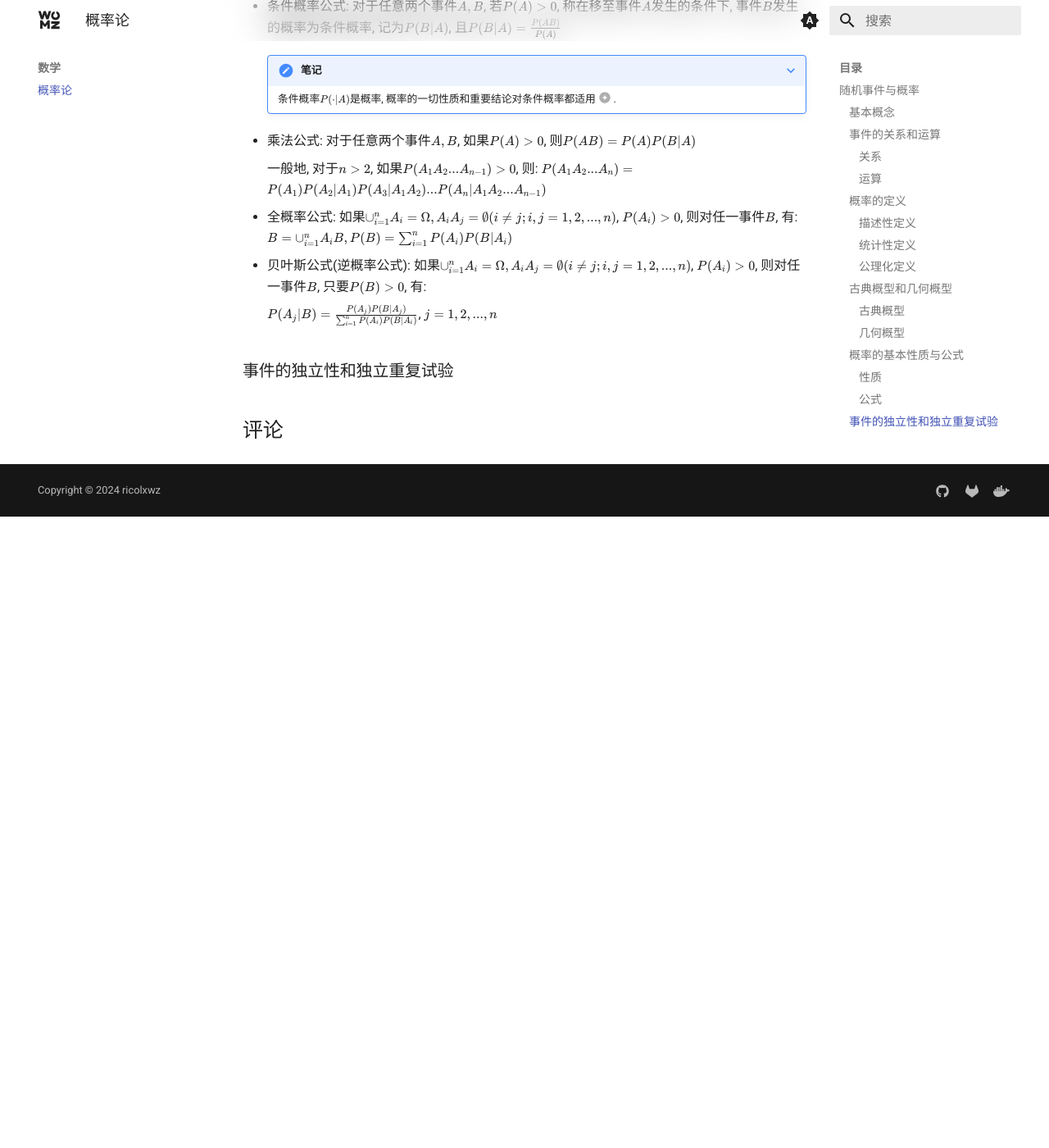
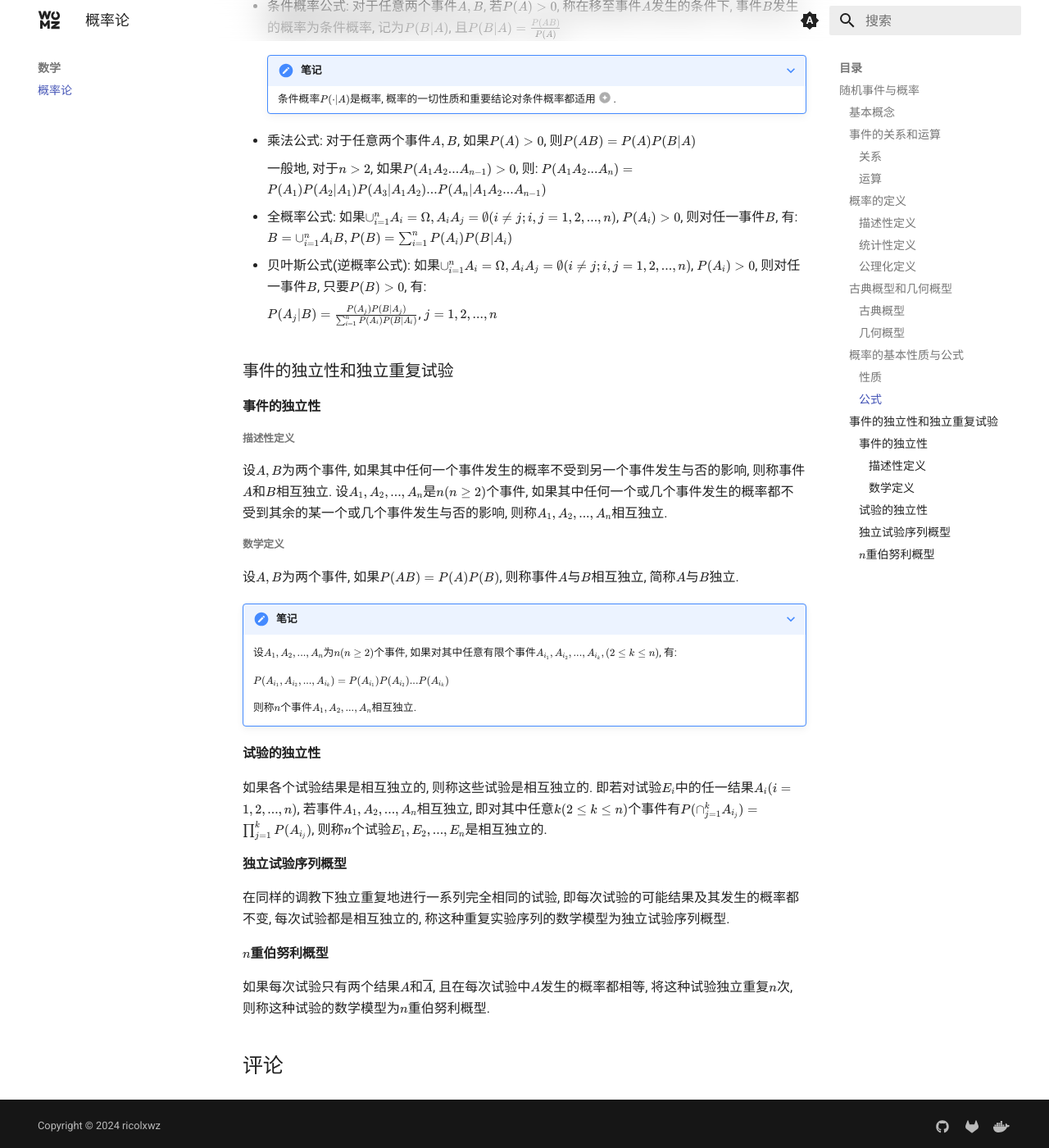
Before and after one commit to sigmax01/ml, an MkDocs documentation site: the page built from docs/数学/概率论.md, in a window 1280 px wide and 1400 px high, scrolled down 3629 px. Shown: the whole window at 82% size. Built offline with MkDocs 1.6.1 and Material for MkDocs 9.7.7, drawn with Linux system fonts in a browser that asks for light colours; comment, search, counter and statistics services are not loaded; before the commit the page ends 4259 px from its top, so only the background shows below that.

Commit message:
Update documentation with information on events independence and independent repeated experiments

```diff
--- a/docs/数学/概率论.md
+++ b/docs/数学/概率论.md
@@ -163,3 +163,33 @@ $P(A)=\frac{S_A的几何度量}{\Omega的几何度量}$
     $P(A_j|B)=\frac{P(A_j)P(B|A_j)}{\sum_{i=1}^nP(A_i)P(B|A_i)}$, $j=1, 2, ..., n$
 
 ### 事件的独立性和独立重复试验
+
+#### 事件的独立性
+
+##### 描述性定义
+
+设$A, B$为两个事件, 如果其中任何一个事件发生的概率不受到另一个事件发生与否的影响, 则称事件$A$和$B$相互独立. 设$A_1, A_2, ..., A_n$是$n(n\geq 2)$个事件, 如果其中任何一个或几个事件发生的概率都不受到其余的某一个或几个事件发生与否的影响, 则称$A_1, A_2, ..., A_n$相互独立.
+
+##### 数学定义
+
+设$A, B$为两个事件, 如果$P(AB)=P(A)P(B)$, 则称事件$A$与$B$相互独立, 简称$A$与$B$独立.
+
+???+ note "笔记"
+
+    设$A_1, A_2, ..., A_n$为$n(n\geq 2)$个事件, 如果对其中任意有限个事件$A_{i_1}, A_{i_2}, ..., A_{i_k}, (2\leq k\leq n)$, 有:
+
+    $P(A_{i_1}, A_{i_2}, ..., A_{i_k})=P(A_{i_1})P(A_{i_2})...P(A_{i_k})$
+
+    则称$n$个事件$A_1, A_2, ..., A_n$相互独立.
+
+#### 试验的独立性
+
+如果各个试验结果是相互独立的, 则称这些试验是相互独立的. 即若对试验$E_i$中的任一结果$A_i(i=1, 2, ..., n)$, 若事件$A_1, A_2, ..., A_n$相互独立, 即对其中任意$k(2\leq k\leq n)$个事件有$P(\cap_{j=1}^k A_{i_j})=\prod^k_{j=1}P(A_{i_j})$, 则称$n$个试验$E_1, E_2, ..., E_n$是相互独立的.
+
+#### 独立试验序列概型
+
+在同样的调教下独立重复地进行一系列完全相同的试验, 即每次试验的可能结果及其发生的概率都不变, 每次试验都是相互独立的, 称这种重复实验序列的数学模型为独立试验序列概型.
+
+#### $n$重伯努利概型
+
+如果每次试验只有两个结果$A$和$\overline{A}$, 且在每次试验中$A$发生的概率都相等, 将这种试验独立重复$n$次, 则称这种试验的数学模型为$n$重伯努利概型.
```
